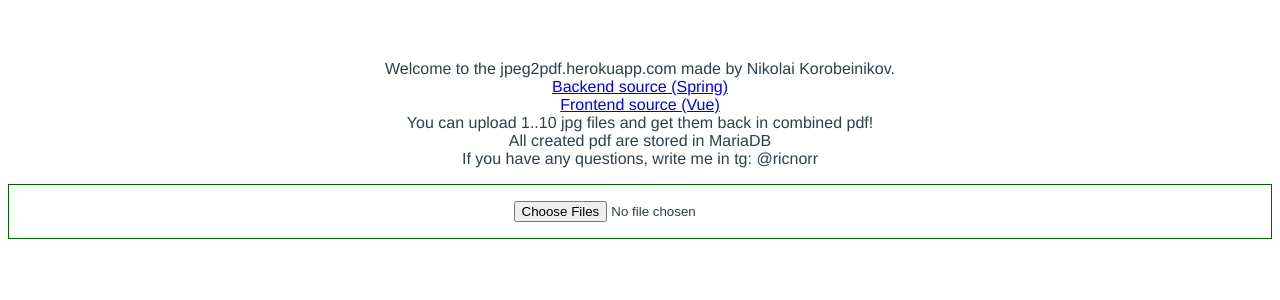
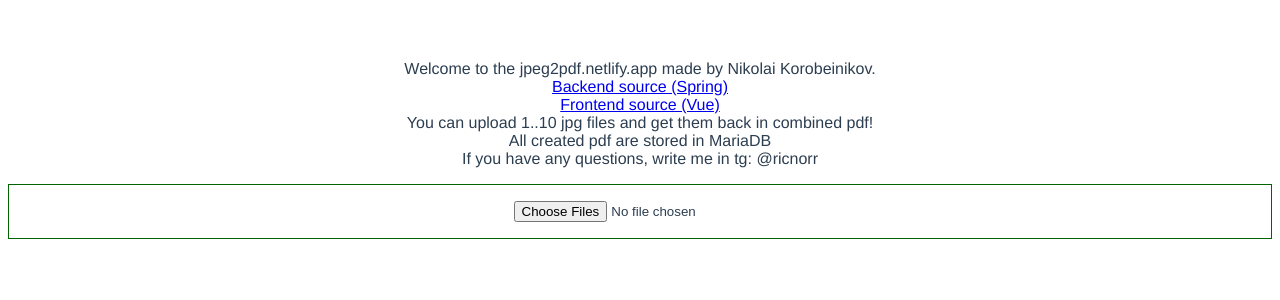
Before and after one commit to ricnorr/jpeg2pdf.frontend, a Vue app: page / in a window 1280 px wide. Shown: the top 300 px of the page. Built offline with nearby package versions, Linux system fonts and the light colour scheme.

Commit message:
modified infoHeader

```diff
--- a/src/components/header/InfoHeader.vue
+++ b/src/components/header/InfoHeader.vue
@@ -2,7 +2,7 @@
     <header>
       <div class="info-header">
         <p>
-          Welcome to the jpeg2pdf.herokuapp.com made by Nikolai Korobeinikov.
+          Welcome to the jpeg2pdf.netlify.app made by Nikolai Korobeinikov.
           <br>
           <a href="https://github.com/ricnorr/jpeg2pdf.backend">Backend source (Spring)</a>
           <br>
```
